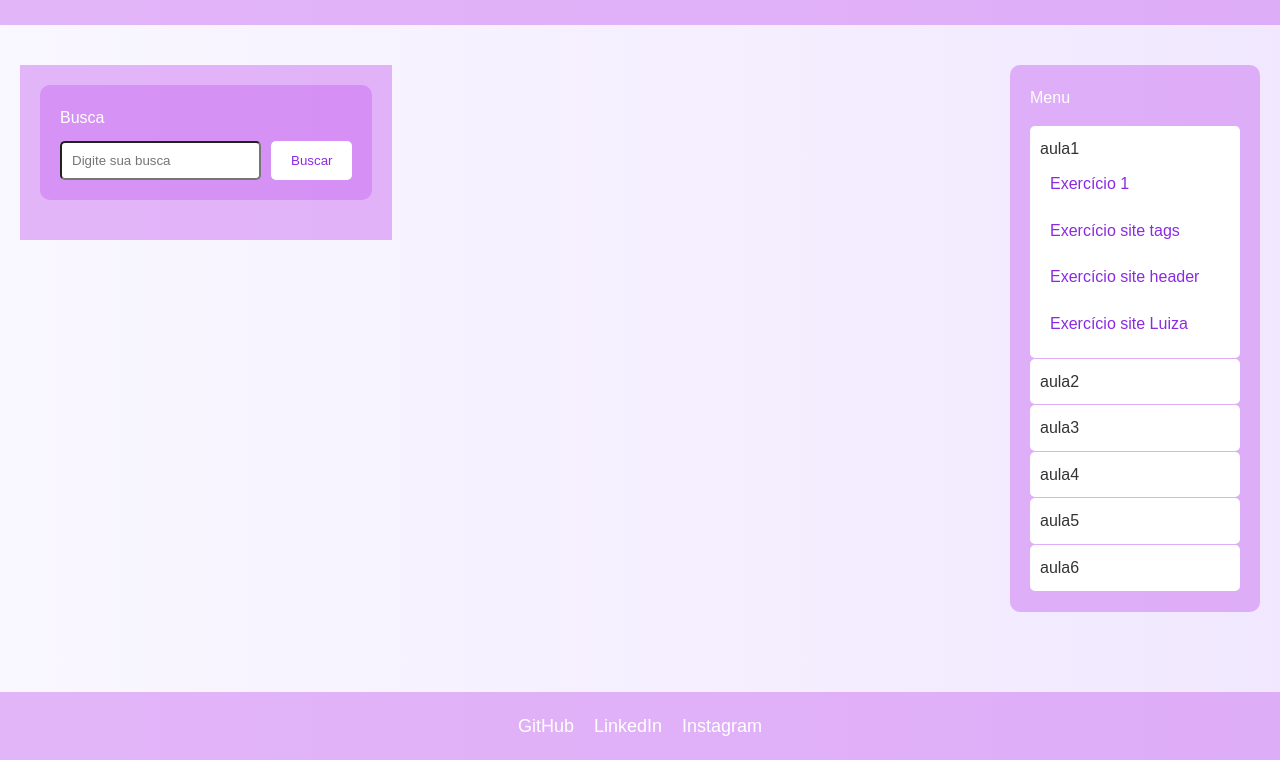
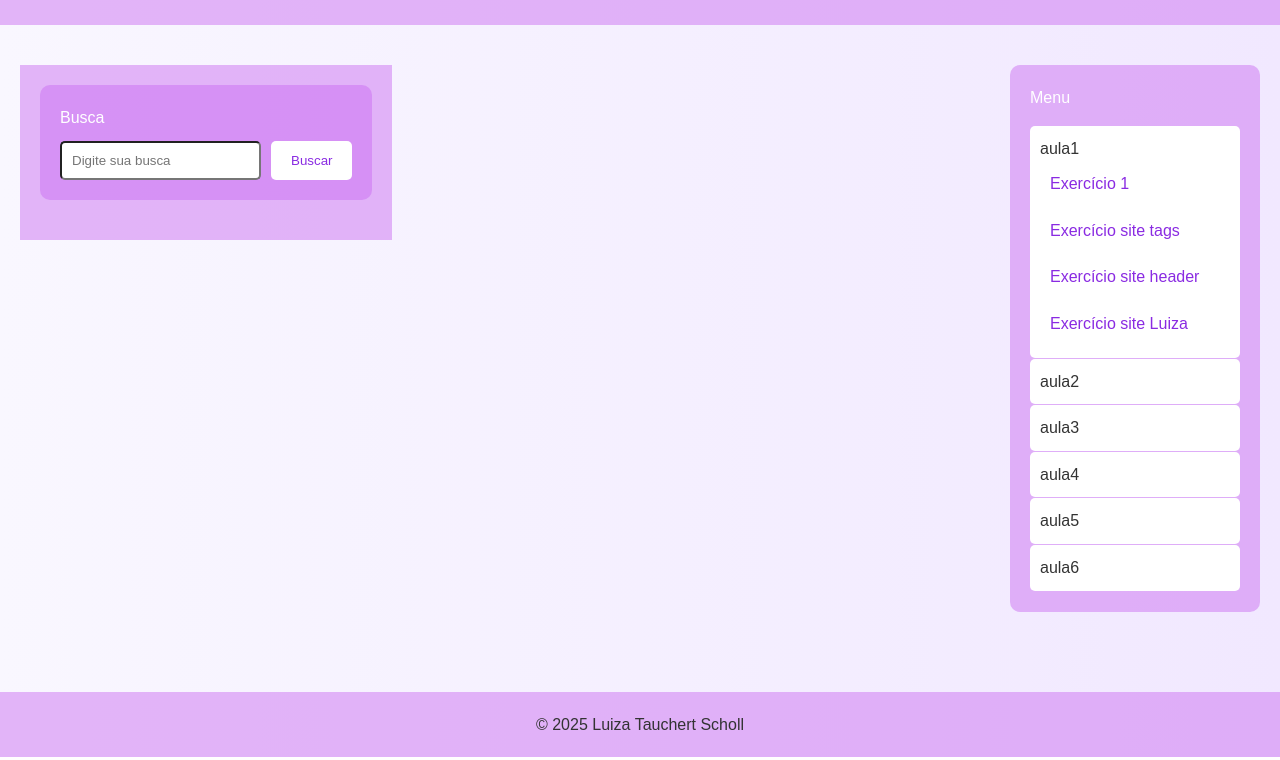
Before and after one commit to luizatauchert/Fweb-241T, a plain HTML site: page conteudo.htlm/index.html in a window 1280 px wide. Shown: the part 101-861 px from the top of the page. Drawn offline with Linux system fonts and the light colour scheme.

Commit message:
merge branchs

```diff
--- a/conteudo.htlm/index.html
+++ b/conteudo.htlm/index.html
@@ -57,12 +57,8 @@
         </section>
     </main>
 
-    <footer id="rodape">
-        <ul>
-            <li><a href="https://github.com/luizatauchert">GitHub</a></li>
-            <li><a href="https://www.linkedin.com/in/luiza-scholl-182331170?utm_source=share&utm_campaign=share_via&utm_content=profile&utm_medium=ios_app">LinkedIn</a></li>
-            <li><a href="https://www.instagram.com/luizatauchert/?hl=pt-br">Instagram</a></li>
-        </ul>
+    <footer>
+        <p>© 2025 Luiza Tauchert Scholl</p>
     </footer>
 
 </body>
```
Also changed, not shown: contato.htlm/index.html (+1 -1 lines).
